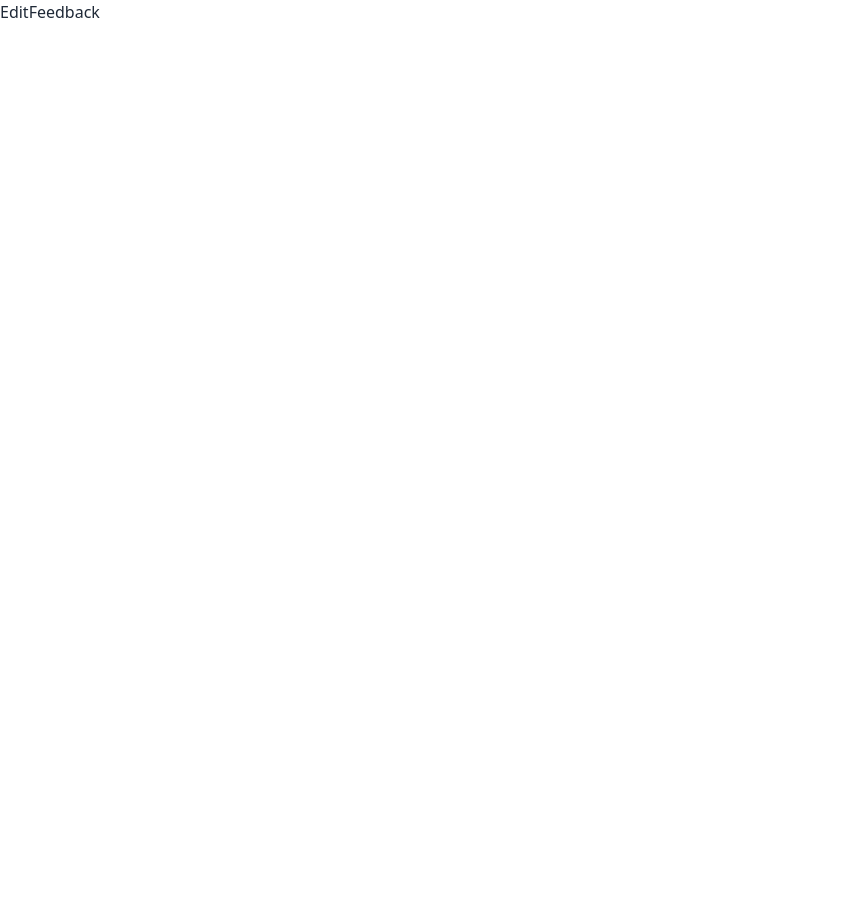
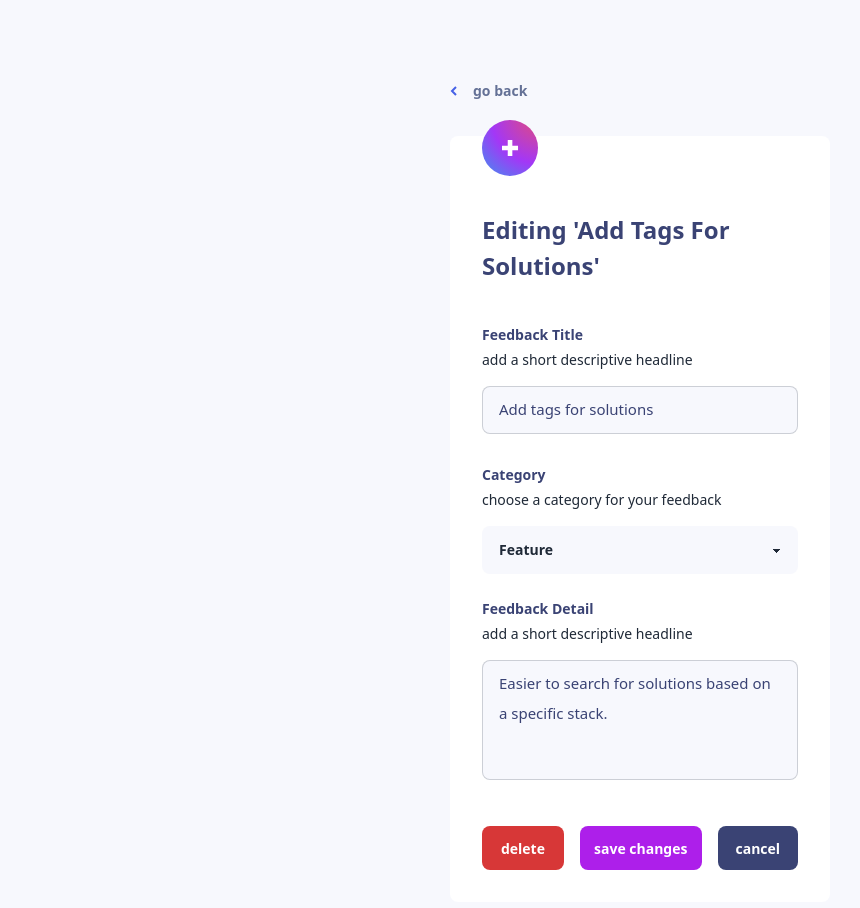
Before and after one commit to EkChills/product-feedback-typescript, a React (Vite) app: page /edit-feedback/1 in a window 1280 px wide. Shown: the top 908 px of the page, without its empty margins (0-860 px from the left). Before the commit the page ends 800 px from the top, so only its background shows below. Built offline with nearby package versions, Linux system fonts and the light colour scheme.

Commit message:
added delete functionality

```diff
--- a/src/components/AddComment.tsx
+++ b/src/components/AddComment.tsx
@@ -52,7 +52,7 @@ const AddComment = ({id}:Props):JSX.Element => {
   return (
     <form onSubmit={postComment} className="flex flex-col bg-[#FFFFFF] p-[1.5rem]  rounded-lg">
       <h2 className="text-[#3A4374] font-bold text-[1.125rem] capitalize">add comments</h2>
-      <input onChange={handleChange} value={comment} type="text" placeholder="Type your comment here" className="input mt-8 text-[#3A4374] input-bordered input-primary bg-[#F7F8FD] h-[5rem] w-full" />
+      <input onChange={handleChange} value={comment} type="text" placeholder="Type your comment here" className="input mt-8 text-[#3A4374] input-bordered input-primary bg-[#F7F8FD] h-[5rem] w-full max-w-full" />
       <div className="flex items-center justify-between mt-[1rem]">
         <span className="text-[#647196] text-[.8125rem] sm:text-[.938rem] font-[400]">250 Characters left</span>
         {isLoading ? <BounceLoader  color="#AD1FEA" size={27} /> :
--- a/src/components/EmptySuggestion.tsx
+++ b/src/components/EmptySuggestion.tsx
@@ -1,3 +1,4 @@
+import { Link } from 'react-router-dom'
 import illustration from '../assets/suggestions/illustration-empty.svg'
 import AddFeedbackButton from './ui/AddFeedbackButton'
 
@@ -11,9 +12,9 @@ const EmptySuggestion = () => {
             <h3 className='text-[#3A4374]  text-[1.125rem] font-bold sm:text-[1.5rem]'>there is no feedback yet</h3>
             <p className='card-title-desc'>Got a suggestion? Found a bug that needs to be squashed? <br/> We love hearing about new ideas to improve our app.</p>
           </div>
-          <AddFeedbackButton>
+          <Link to={'new-feedback'}><AddFeedbackButton>
             add feedback
-          </AddFeedbackButton>
+          </AddFeedbackButton></Link>
         </div>
       </div>
     </div>
--- a/src/features/productsRequestSlice.tsx
+++ b/src/features/productsRequestSlice.tsx
@@ -3,6 +3,7 @@ import { createSlice } from "@reduxjs/toolkit";
 import { ProductRequest } from "../types/storeTypes";
 import { RefObject } from "react";
 import { getLocalStorage } from "../utils/localStorage";
+import Suggestion from "../components/Suggestion";
 
 const allRequests: ProductRequest[] | any = data.productRequests;
 const filteredSuggestions: ProductRequest[] | any = data.productRequests.filter(
@@ -165,8 +166,17 @@ const productRequestSlice = createSlice({
     },
     addFeedback:(state:Init, {payload}:AddFeedbackAction):void => {
       state.suggestions = [...state.suggestions as ProductRequest[], payload ]
+    },
+    editFeedback:(state:Init, {payload}:{payload:{id:string, suggestion:ProductRequest}}) => {
+      const {suggestions} = state
+      const index = suggestions.indexOf(state.suggestions.find((item) => item.id == payload.id)!)
+      console.log(index);
+      state.suggestions.splice(index,1,payload.suggestion)
+    },
+    deleteFeedback:(state:Init, {payload}:{payload:string}) => {
+      state.suggestions = state.suggestions.filter((Suggestion) => Suggestion.id != payload)
     }
   },
 });
-export const { changeSort, incUpVote, addComment, addReply, addFeedback } = productRequestSlice.actions;
+export const { changeSort, incUpVote, addComment, addReply, addFeedback,editFeedback, deleteFeedback } = productRequestSlice.actions;
 export default productRequestSlice.reducer;
--- a/src/pages/EditFeedback.tsx
+++ b/src/pages/EditFeedback.tsx
@@ -1,9 +1,163 @@
-import React from 'react'
+import { useNavigate, useParams } from "react-router-dom";
+import leftArrow from "../assets/shared/icon-arrow-left.svg";
+import newFeedbackIcon from "../assets/shared/icon-new-feedback.svg";
+import FeedbackInput from "../components/FeedbackInput";
+import { useState } from "react";
+import FeedbackSelect from "../components/FeedbackSelect";
+import { useForm } from "react-hook-form";
+import ActionButton from "../components/ui/ActionButton";
+import { addFeedback, deleteFeedback, editFeedback } from "../features/productsRequestSlice";
+import { useAppDispatch, useAppSelector } from "../types/hooks";
+import {v4 as uuidv4} from 'uuid'
+import { toast } from "react-toastify";
+import { PuffLoader, RingLoader, ScaleLoader, SquareLoader } from "react-spinners";
+
+
+
+type FeedbackInputs = {
+  title: string;
+  category: string;
+  description: string;
+  categoryOptions: string[];
+};
 
 const EditFeedback = () => {
+  const [feedbackLoading, setFeedbackLoading] = useState<boolean>(false)
+  const [deleteLoading, setDeleteLoading] = useState<boolean>(false)
+  const {id} = useParams<{id:string | undefined}>()
+  const {suggestions} = useAppSelector((store) => store.productRequest)
+  const singleSuggestion = suggestions.find((suggestion) => suggestion.id == id)!
+  const [feedbackInputs, setFeedbackInputs] = useState<FeedbackInputs>({
+    title: singleSuggestion.title,
+    category: singleSuggestion.category,
+    description: singleSuggestion.description,
+    categoryOptions: ["Feature", "UI", "UX", "Enhancement", "Bug"],
+  });
+
+  const navigate = useNavigate();
+  const {register, handleSubmit, formState:{errors}} = useForm()
+  const handleChange = (e:React.ChangeEvent<HTMLInputElement | HTMLTextAreaElement | HTMLSelectElement>):void => {
+    const {name, value} = e.target
+    setFeedbackInputs((prevInputs)  => ({...prevInputs, [name] : value}))
+  }
+  const dispatch = useAppDispatch()
+  console.log(feedbackInputs);
+
+  const handleSubmitHandler = async() => {
+    setFeedbackLoading(true)
+    try {
+      await new Promise((resolve, reject) => {
+        setTimeout(() => resolve('resolved'), 2000)
+      })
+      dispatch(editFeedback({id:id!, suggestion:{
+        id:id!,
+        title:feedbackInputs.title,
+        category:feedbackInputs.category,
+        upvotes:singleSuggestion.upvotes,
+        status:'suggestion',
+        description:feedbackInputs.description
+      }}))
+      toast.success('Feedback Edited')
+      navigate('/')
+      setFeedbackLoading(false)
+    } catch (error) {
+      console.log('error');
+      setFeedbackLoading(false)
+    }
+
+  }
+
+  const deleteAction = async() => {
+    try {
+      setDeleteLoading(true)
+      await new Promise((resolve, reject) => {
+        setTimeout(() => resolve('resolved'), 2000)
+      })
+      dispatch(deleteFeedback(id!))
+      setDeleteLoading(false)
+      toast.success('Suggestion Deleted Successfully')
+      navigate('/')
+    } catch (error) {
+      console.log(error);
+      setDeleteLoading(false)
+    }
+
+  }
+
   return (
-    <div>EditFeedback</div>
-  )
-}
+    <form onSubmit={handleSubmit(handleSubmitHandler)} className="px-[1.5rem] bg-[#F7F8FD] min-h-[100vh] w-full sm:px-[7.125rem] pt-[2rem] sm:pt-[4rem] pb-[4rem] md:px-[10rem] xl:px-[28.125rem] lg:pt-[5rem]">
+      <div className="flex items-center mb-[2.2rem]">
+        <button
+          onClick={() => navigate(-1)}
+          type='button'
+          className="flex mr-auto items-center space-x-[1rem]"
+        >
+          <img src={leftArrow} alt="back arrow icon" />
+          <p className="text-[#647196] font-bold text-[.8125rem] sm:text-[.875rem]">
+            go back
+          </p>
+        </button>
+      </div>
+      <div className=" relative flex flex-col bg-[#FFFFFF] p-[1.5rem] sm:p-[2rem] rounded-lg">
+        <img
+          src={newFeedbackIcon}
+          alt="add icon"
+          className="w-[2.5rem] absolute top-[-1rem] sm:w-[3.5rem]"
+        />
+        <h2 className="text-[#3A4374] capitalize mt-[2.75rem] font-bold text-[1.125rem] mb-[2.5rem] sm:text-[1.5rem]">
+          {`editing '${singleSuggestion.title}'`}
+        </h2>
+        <div className="flex flex-col space-y-[1.5rem]">
+          <div className="flex flex-col space-y-1">
+          <FeedbackInput
+            titleText="feedback title"
+            className={`h-[3rem] ${errors.title ? 'border-[#D73737]' : ''}`}
+            descText="add a short descriptive headline"
+            value={feedbackInputs.title}
+            change={handleChange}
+            {...register('title', {required:true})}
+          />
+          {errors.title && <label htmlFor="title" className={`${errors.title ? 'visible' : 'invisible'}font-[400] text-left text-[#D73737] text-[.8125rem] sm:text-[.875rem]`}>Can't be empty</label>}
+          </div>
 
-export default EditFeedback
+          <FeedbackSelect
+            titleText="category"
+            descText="choose a category for your feedback"
+            selectOptions={feedbackInputs.categoryOptions}
+            value={feedbackInputs.category}
+            change={handleChange}
+            name="category"
+          />
+          <div>
+          <FeedbackInput
+            titleText="feedback detail"
+            className={`h-[7.5rem] ${errors.title ? 'border-[#D73737]' : ''}`}
+            descText="add a short descriptive headline"
+            value={feedbackInputs.description}
+            change={handleChange}
+            {...register('description', {required:true})}
+          />
+          {errors.title && <label htmlFor="title" className={`${errors.title ? 'visible' : 'invisible'}font-[400] text-left text-[#D73737] text-[.8125rem] sm:text-[.875rem]`}>Can't be empty</label>}
+          </div>
+        </div>
+        <div className="flex w-[100%] mt-[2.5rem] flex-col space-y-[1rem] sm:flex-row-reverse sm:items-center sm:space-y-0 sm:justify-between">
+          <div className="flex flex-col space-y-[1rem] sm:space-y-0 sm:flex-row sm:items-center sm:gap-4">
+          {feedbackLoading ? <PuffLoader color="#AD1FEA" size={27} /> :
+          <ActionButton type="submit" className="bg-[#AD1FEA] w-[100%] md:sm-[9rem] hover:opacity-60 transition-opacity" >
+            save changes
+          </ActionButton>}
+          <ActionButton type="button" className="bg-[#3A4374] w-[100%] sm:w-[9rem] hover:opacity-60 transition-opacity" >
+            cancel
+          </ActionButton></div>
+          <ActionButton onClick={deleteAction} type="button" className="bg-[#D73737] sm:mr-4 hover:opacity-60 transition-all sm:w-[9rem]" >
+            {
+              deleteLoading ? <PuffLoader size={27} color='#ffffff' /> : <span>delete</span>
+            }
+          </ActionButton>
+        </div>
+      </div>
+    </form>
+  );
+};
+
+export default EditFeedback;
--- a/src/pages/FeedbackDetail.tsx
+++ b/src/pages/FeedbackDetail.tsx
@@ -1,4 +1,4 @@
-import {  useNavigate, useParams } from "react-router-dom";
+import {  Link, useNavigate, useParams } from "react-router-dom";
 import leftArrow from "../assets/shared/icon-arrow-left.svg";
 import AddComment from "../components/AddComment";
 import SingleComment from "../components/SingleComment";
@@ -25,9 +25,9 @@ const FeedbackDetail = () => {
               go back
             </p>
           </button>
-          <ActionButton defVal={true} id="edit button" className="capitalize bg-[#4661E6] hover:opacity-60 transition-all ease-out">
+          <Link to={`/edit-feedback/${id}`}><ActionButton defVal={true} id="edit button" className="capitalize bg-[#4661E6] hover:opacity-60 transition-all ease-out">
             edit feedback
-          </ActionButton>
+          </ActionButton></Link>
         </div>
         <Suggestion  {...singleSuggestion}  />
         <div className="flex flex-col bg-[#FFFFFF] p-[1.5rem] sm:p-[2rem] rounded-lg">
```
